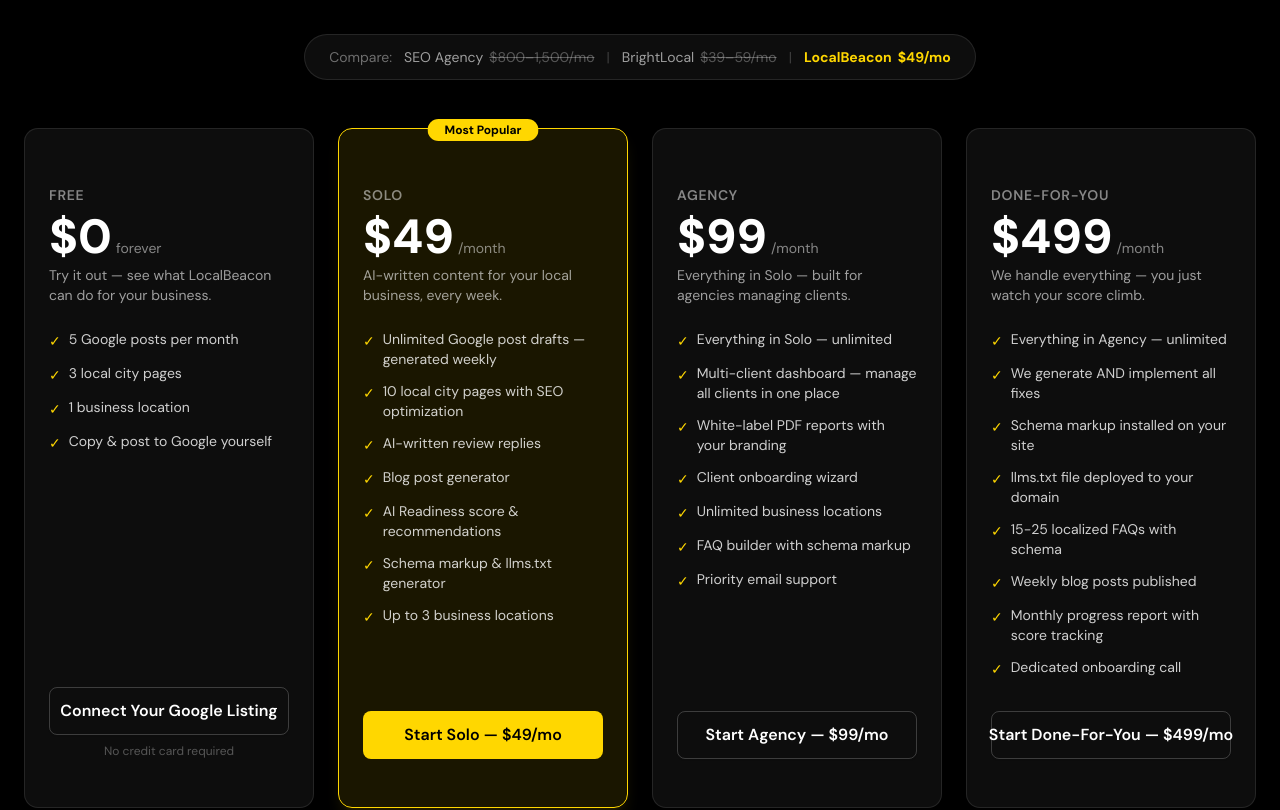
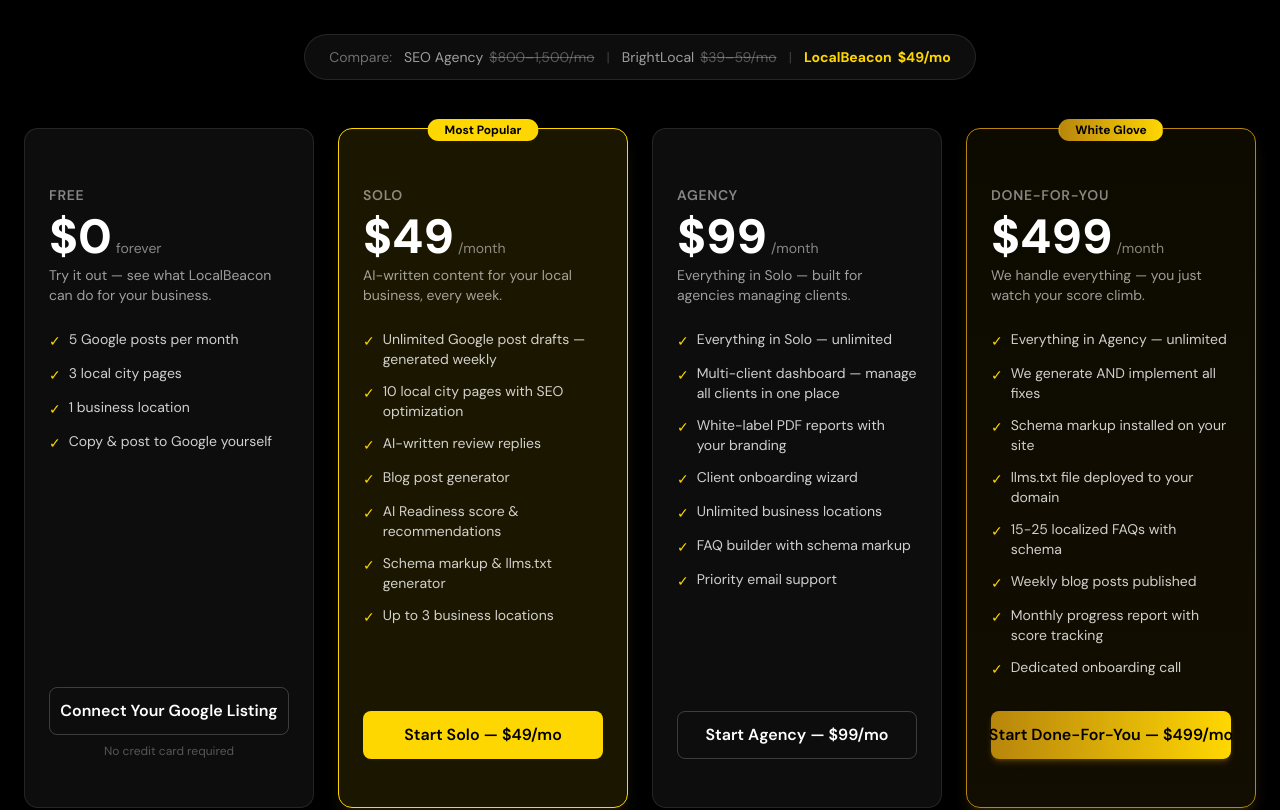
Before and after one commit to DavidNielsen1031/LocalBeacon, a Next.js app in the folder app/: page /pricing in a window 1280 px wide. Shown: the part 267-1077 px from the top of the page. Built offline with nearby package versions, Linux system fonts and the light colour scheme; no server answers.

Commit message:
Style DFY plan as premium tier - gold gradient card + button + White Glove badge

```diff
--- a/app/app/pricing/page.tsx
+++ b/app/app/pricing/page.tsx
@@ -75,6 +75,7 @@
     cta: "Start Done-For-You — $499/mo",
     href: "/sign-up",
     highlight: false,
+    premium: true,
   },
 ];
 
@@ -191,11 +192,18 @@
             <Card key={plan.name} className={`relative flex flex-col ${
               plan.highlight
                 ? "bg-[#FFD700]/10 border-[#FFD700] shadow-lg shadow-[#FFD700]/10"
+                : (plan as any).premium
+                ? "bg-gradient-to-b from-[#FFD700]/5 to-[#B8860B]/10 border-[#B8860B] shadow-lg shadow-[#B8860B]/20"
                 : "bg-white/5 border-white/10"
             }`}>
               {plan.highlight && (
                 <div className="absolute -top-3 left-1/2 -translate-x-1/2">
                   <Badge className="bg-[#FFD700] text-black font-bold px-4">Most Popular</Badge>
+                </div>
+              )}
+              {(plan as any).premium && (
+                <div className="absolute -top-3 left-1/2 -translate-x-1/2">
+                  <Badge className="bg-gradient-to-r from-[#B8860B] to-[#FFD700] text-black font-bold px-4">White Glove</Badge>
                 </div>
               )}
               <CardContent className="p-6 pt-8 flex-1 flex flex-col">
@@ -228,9 +236,11 @@
                     className={`w-full font-semibold h-12 text-base ${
                       plan.highlight
                         ? "bg-[#FFD700] text-black hover:bg-[#FFD700]/90"
+                        : (plan as any).premium
+                        ? "bg-gradient-to-r from-[#B8860B] to-[#FFD700] text-black hover:from-[#DAA520] hover:to-[#FFD700] shadow-md shadow-[#B8860B]/30"
                         : "border border-white/20 bg-transparent text-white hover:bg-white/10"
                     }`}
-                    variant={plan.highlight ? "default" : "outline"}
+                    variant={plan.highlight || (plan as any).premium ? "default" : "outline"}
                   >
                     {loading ? "Redirecting to checkout..." : plan.cta}
                   </Button>
```
Also changed, not shown: 2 other files (tests, documents, lock files or other folders).
